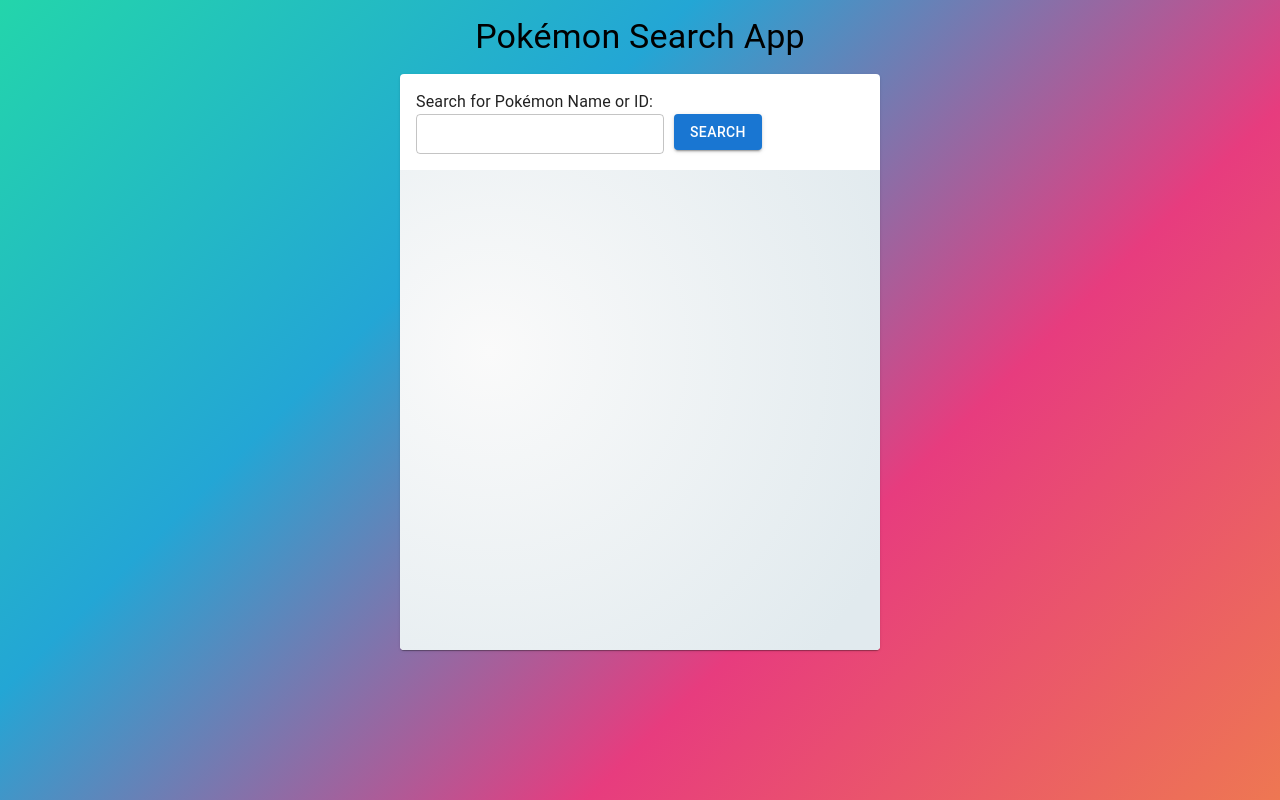
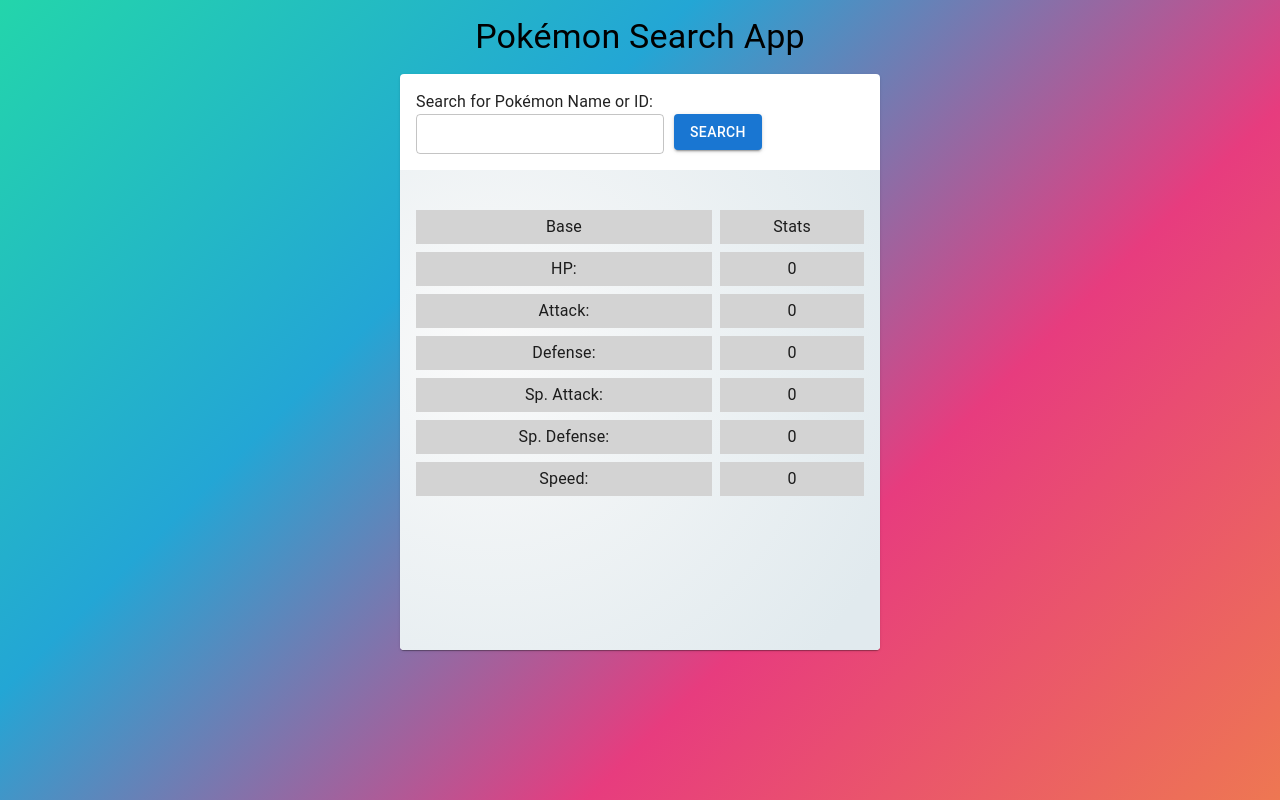
Before and after one commit to mzahmd/poke-search-app, a React (Vite) app: page / in a window 1280 px wide. Built offline with nearby package versions, Linux system fonts and the light colour scheme.

Commit message:
static stats

```diff
--- a/src/App.tsx
+++ b/src/App.tsx
@@ -16,7 +16,7 @@ function App() {
 
   function handleClick() {
     fetch(`https://pokeapi-proxy.freecodecamp.rocks/api/pokemon/${searchValue.current?.value.toLowerCase()}`)
-      .then((data) => {return data.json()})
+      .then((data) => data.json())
       .then((pokemon) => {
         setIsPokemon(pokemon)
       }).catch((error) => {
@@ -48,6 +48,8 @@ function App() {
                     <Typography sx={{ backgroundColor: pokeTypes[type.name], fontSize: "1rem", borderRadius: "5px", width: "fit-content", padding: "5px", marginRight: "5px" }}>{type.name}</Typography>
                   )}
                 </Box>
+              </>
+            }
             <Grid container spacing={1} sx={{ textAlign: "center", marginTop: "1rem" }}>
               <Grid item xs={8}>
                 <Typography sx={{ backgroundColor: "lightgray", padding: "5px" }}>Base</Typography>
@@ -55,21 +57,43 @@ function App() {
               <Grid item xs={4}>
                 <Typography sx={{ backgroundColor: "lightgray", padding: "5px" }}>Stats</Typography>
               </Grid>
-                  {isPokemon.stats.map(stats => {
-                    return (
-                      <>
               <Grid item xs={8}>
-                          <Typography sx={{ backgroundColor: "lightgray", padding: "5px" }}>{stats.stat.name}:</Typography>
+                <Typography sx={{ backgroundColor: "lightgray", padding: "5px" }}>HP:</Typography>
               </Grid>
               <Grid item xs={4}>
-                          <Typography sx={{ backgroundColor: "lightgray", padding: "5px" }}>{stats.base_stat}</Typography>
+                <Typography sx={{ backgroundColor: "lightgray", padding: "5px" }}>{isPokemon?.stats[0].base_stat || "0"}</Typography>
               </Grid>
-                      </>
-                    )
-                  })}
+              <Grid item xs={8}>
+                <Typography sx={{ backgroundColor: "lightgray", padding: "5px" }}>Attack:</Typography>
               </Grid>
-              </>
-            }
+              <Grid item xs={4}>
+                <Typography sx={{ backgroundColor: "lightgray", padding: "5px" }}>{isPokemon?.stats[1].base_stat || "0"}</Typography>
+              </Grid>
+              <Grid item xs={8}>
+                <Typography sx={{ backgroundColor: "lightgray", padding: "5px" }}>Defense:</Typography>
+              </Grid>
+              <Grid item xs={4}>
+                <Typography sx={{ backgroundColor: "lightgray", padding: "5px" }}>{isPokemon?.stats[2].base_stat || "0"}</Typography>
+              </Grid>
+              <Grid item xs={8}>
+                <Typography sx={{ backgroundColor: "lightgray", padding: "5px" }}>Sp. Attack:</Typography>
+              </Grid>
+              <Grid item xs={4}>
+                <Typography sx={{ backgroundColor: "lightgray", padding: "5px" }}>{isPokemon?.stats[3].base_stat || "0"}</Typography>
+              </Grid>
+              <Grid item xs={8}>
+                <Typography sx={{ backgroundColor: "lightgray", padding: "5px" }}>Sp. Defense:</Typography>
+              </Grid>
+              <Grid item xs={4}>
+                <Typography sx={{ backgroundColor: "lightgray", padding: "5px" }}>{isPokemon?.stats[4].base_stat || "0"}</Typography>
+              </Grid>
+              <Grid item xs={8}>
+                <Typography sx={{ backgroundColor: "lightgray", padding: "5px" }}>Speed:</Typography>
+              </Grid>
+              <Grid item xs={4}>
+                <Typography sx={{ backgroundColor: "lightgray", padding: "5px" }}>{isPokemon?.stats[5].base_stat || "0"}</Typography>
+              </Grid>
+            </Grid>
           </CardContent>
         </Card>
       </Box>
```
Lines whose indentation alone changed are shown as unchanged.
